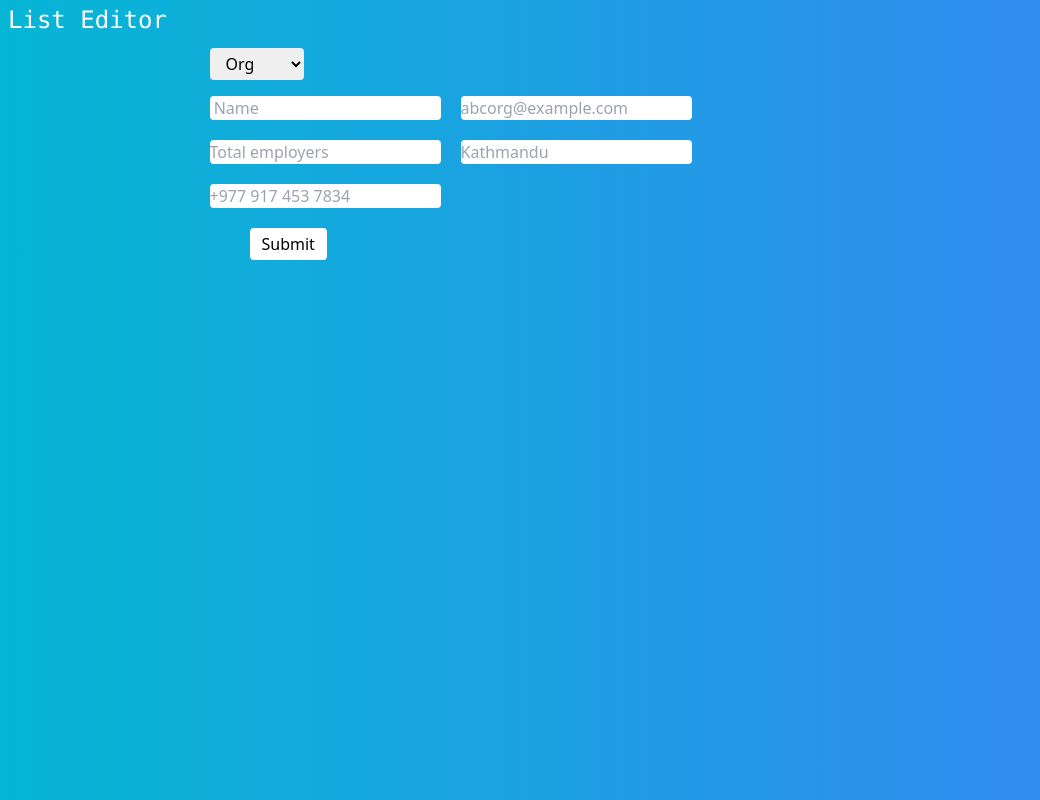
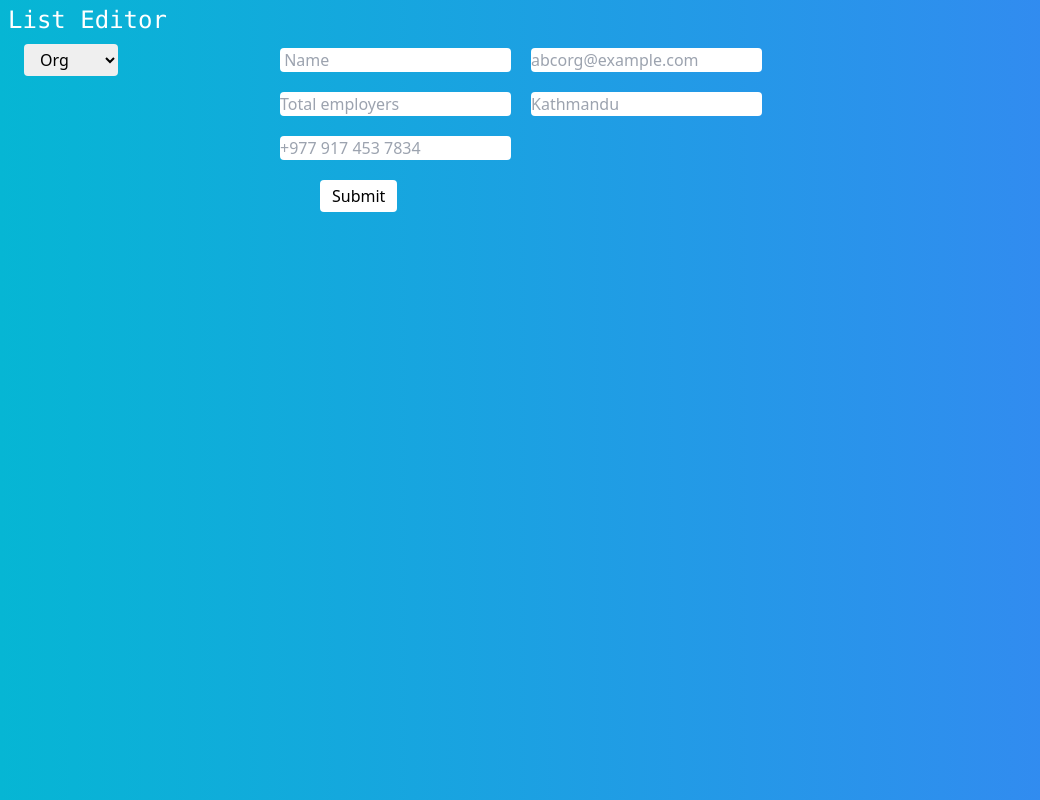
Before and after one commit to ashutoshbhandari5/List-Editor, a Next.js app: page / in a window 1280 px wide. Shown: the whole page, without its empty margins (0-1040 px from the left). Built offline with nearby package versions, Linux system fonts and the light colour scheme.

Commit message:
moved formjson

```diff
--- a/components/Editor/Editor.js
+++ b/components/Editor/Editor.js
@@ -3,12 +3,10 @@ import Button from "../Common/Button";
 import { classnames } from "../../utils/classnames";
 import Item from "../Item";
 import Form from "../Forms/Form";
-import Select from "../Common/Select";
 
-const Editor = ({ listContainer, setListContainer }) => {
+const Editor = ({ listContainer, setListContainer, formJson }) => {
   const [formPayLoad, setFormPayload] = useState({});
   const [update, setUpdate] = useState(false);
-  const [formType, setFormType] = useState("org");
   const handleChange = (value, id) => {
     setFormPayload((prevState) => ({ ...prevState, [id]: value }));
   };
@@ -46,7 +44,6 @@ const Editor = ({ listContainer, setListContainer }) => {
     Object.keys(formPayLoad).forEach((el) => {
       newFormPayLoad = { ...newFormPayLoad, [el]: "" };
     });
-    setFormPayload(newFormPayLoad);
     if (update) {
       handleUpdateList(formPayLoad);
       setUpdate(false);
@@ -63,30 +60,14 @@ const Editor = ({ listContainer, setListContainer }) => {
         ];
       });
     }
+    setFormPayload(newFormPayLoad);
   };
-
-  const formTypeOptions = [
-    {
-      name: "Org",
-      value: "org",
-    },
-    {
-      name: "Health",
-      value: "health",
-    },
-  ];
 
   return (
     <div className="flex w-full justify-around">
       <div>
-        <Select
-          handleChange={setFormType}
-          value={formType}
-          id={"formType"}
-          options={formTypeOptions}
-        />
         <Form
-          type={formType}
+          formJson={formJson}
           inputGroup={formPayLoad}
           handleChange={handleChange}
         />
--- a/components/Forms/Form.js
+++ b/components/Forms/Form.js
@@ -1,13 +1,10 @@
 import React from "react";
 import Elements from "../Common/Elements";
-import FormJson from "../../Json/Form.json";
-import HealthFormJson from "../../Json/HealthForm.json";
 
-const Form = ({ inputGroup, handleChange, type }) => {
-  const elementsJson = type === "org" ? FormJson : HealthFormJson;
+const Form = ({ inputGroup, handleChange, formJson }) => {
   return (
     <form className="gap-5 grid grid-cols-2">
-      {elementsJson.fields.map((el, i) => (
+      {formJson.fields.map((el, i) => (
         <Elements
           key={i}
           field={el}
--- a/pages/index.js
+++ b/pages/index.js
@@ -1,9 +1,14 @@
 import React, { useEffect, useState } from "react";
+import Select from "../components/Common/Select";
 import Editor from "../components/Editor/Editor";
+import OrgForm from "../Json/OrgForm.json";
+import HealthForm from "../Json/HealthForm.json";
 
 export default function Home() {
   const [listContainer, setListContainer] = useState([]);
   const [firstRender, setFirstRender] = useState(true);
+  const [formType, setFormType] = useState("org");
+  const formJson = formType === "org" ? OrgForm : HealthForm;
 
   const getInitialList = () => {
     if (typeof window !== undefined && typeof localStorage !== undefined) {
@@ -34,13 +39,33 @@ export default function Home() {
     }
   }, [listContainer]);
 
+  const formTypeOptions = [
+    {
+      name: "Org",
+      value: "org",
+    },
+    {
+      name: "Health",
+      value: "health",
+    },
+  ];
+
   return (
     <div className="p-6 relative bg-gradient-to-r from-cyan-500 to-blue-500 min-h-screen w-screen flex justify-center place-items-start">
       <h1 className="absolute left-2 top-1 text-2xl text-white font-mono">
         List Editor
       </h1>
+      <div className="mt-5">
+        <Select
+          handleChange={setFormType}
+          value={formType}
+          id={"formType"}
+          options={formTypeOptions}
+        />
+      </div>
       <div className="mt-6 w-full">
         <Editor
+          formJson={formJson}
           listContainer={listContainer}
           setListContainer={setListContainer}
         />
```
Also changed, not shown: Json/OrgForm.json (renamed from Json/Form.json).
